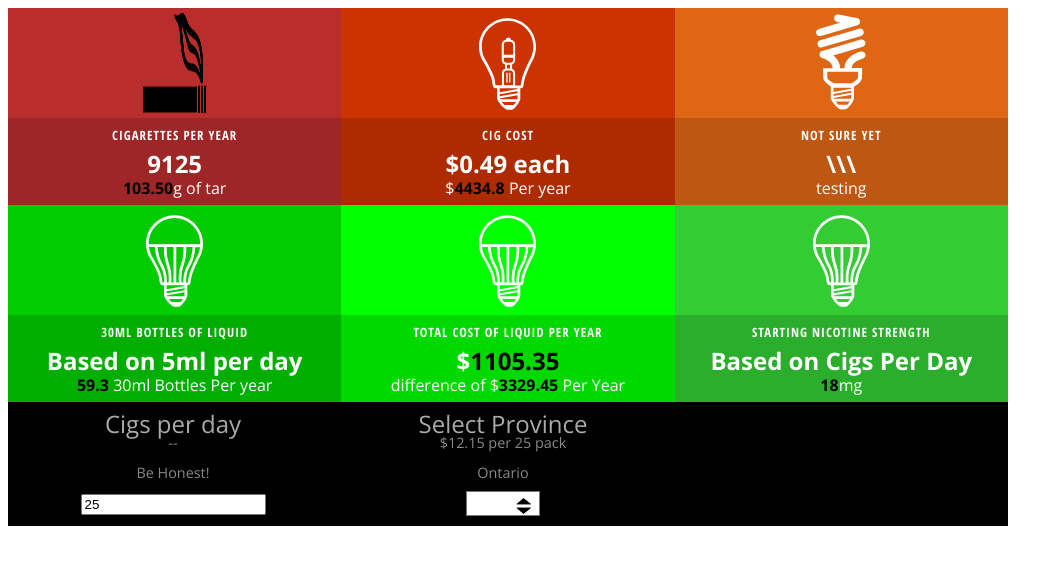
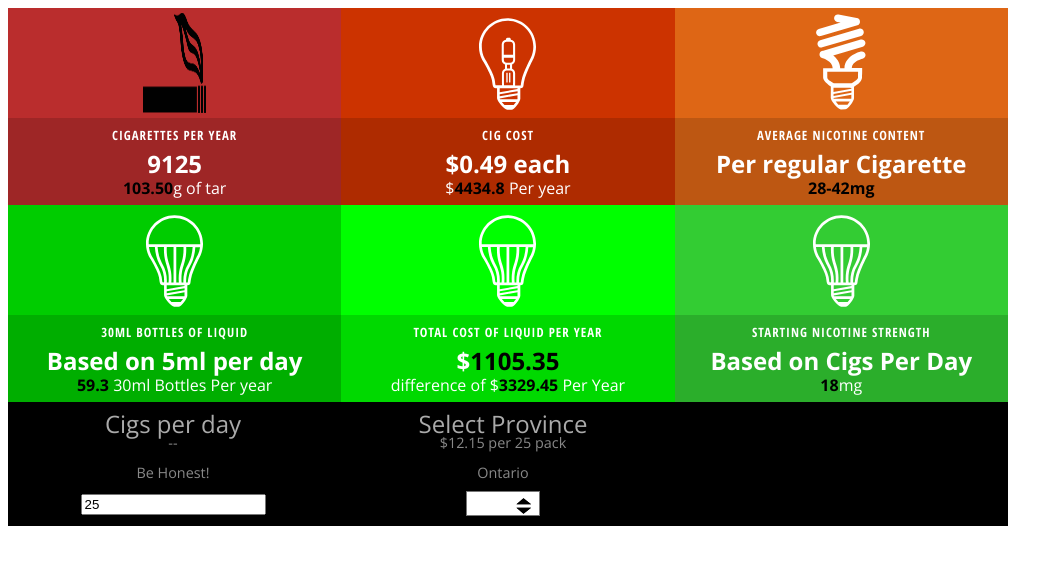
Before and after one commit to LukeH676/E-Cig-Calc, a plain HTML site: page MyCalc/index.html in a window 1280 px wide. Shown: the whole page, without its empty margins (0-1063 px from the left). Drawn offline with nearby package versions, Linux system fonts and the light colour scheme.

Commit message:
added - top Right box info

```diff
--- a/MyCalc/index.html
+++ b/MyCalc/index.html
@@ -33,9 +33,9 @@
 			</section>
 			<section class="temp">
 				<div>
-					<h4>Not sure yet</h4>
-					<p>\\\</p>
-					<p>testing</p>
+					<h4>Average Nicotine content</h4>
+					<p>Per regular Cigarette</p>
+					<p><span class="fadeText">28-42mg</p>
 				</div>
 			</section>
 			<section class="vapeCost">
```
